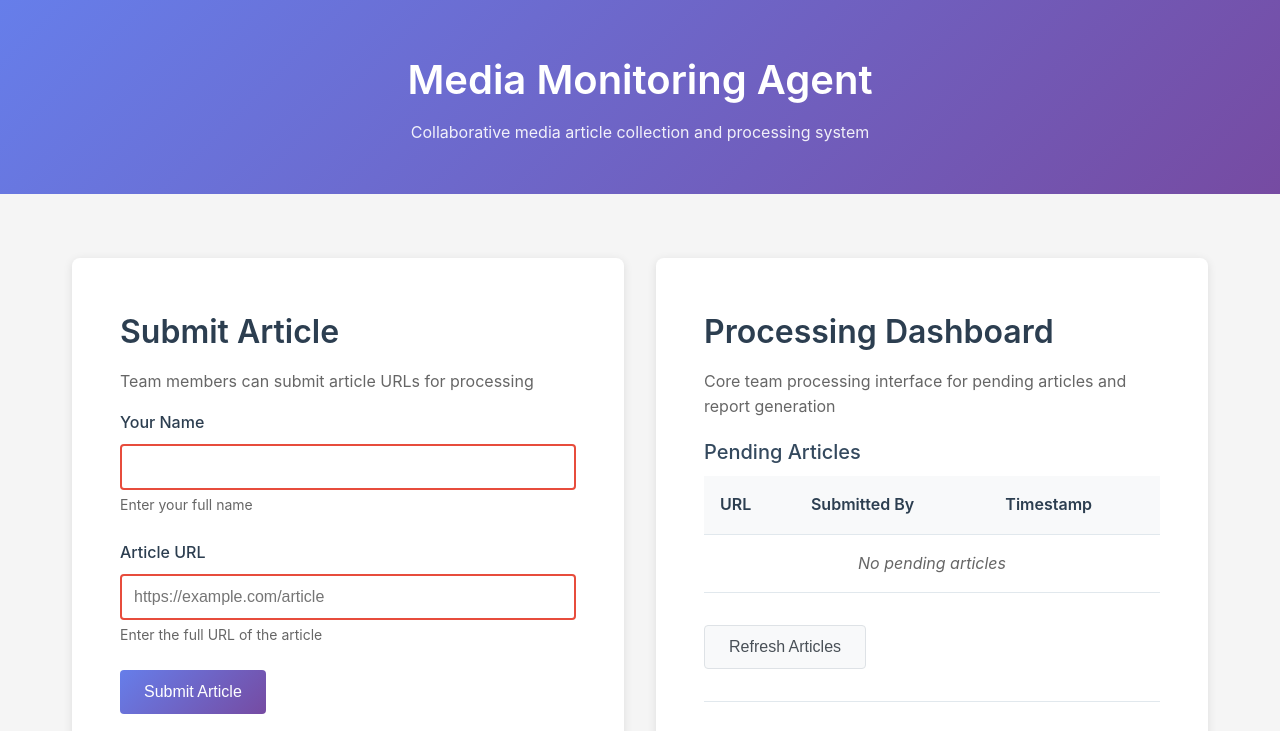
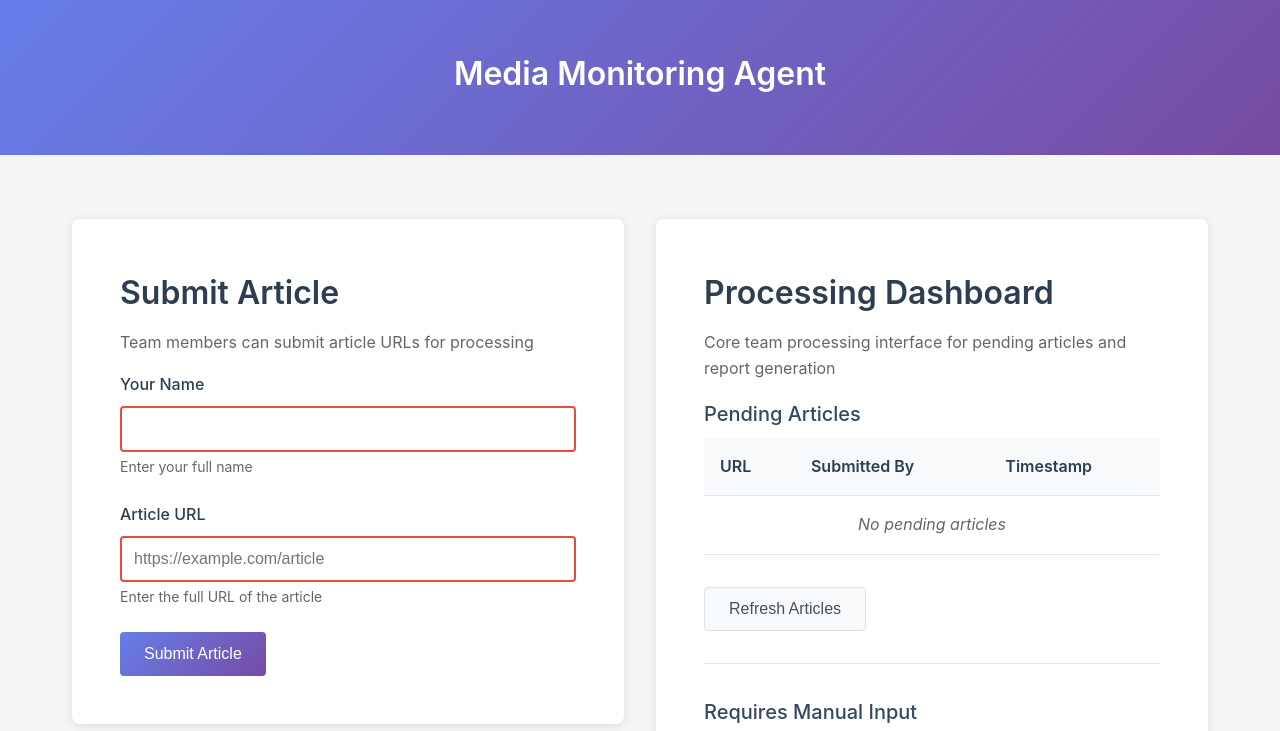
Before and after one commit to mistry247/Media-Monitoring-Agent-Final, a website: page static/index.html in a window 1280 px wide. Shown: the top 731 px of the page. Drawn offline with Linux system fonts and the light colour scheme; no server answers.

Commit message:
Update header styling and add contact footer

```diff
--- a/static/index.html
+++ b/static/index.html
@@ -8,8 +8,7 @@
 </head>
 <body>
     <header>
-        <h1>Media Monitoring Agent</h1>
-        <p>Collaborative media article collection and processing system</p>
+        <h1 style="font-size: 2em;">Media Monitoring Agent</h1>
     </header>
 
     <main>
@@ -151,7 +150,7 @@
     </main>
 
     <footer>
-        <!-- Footer content removed -->
+        <p>Contact kmistry3@maximusuk.co.uk for site issues.</p>
     </footer>
 
     <script src="/app.js"></script>
```
